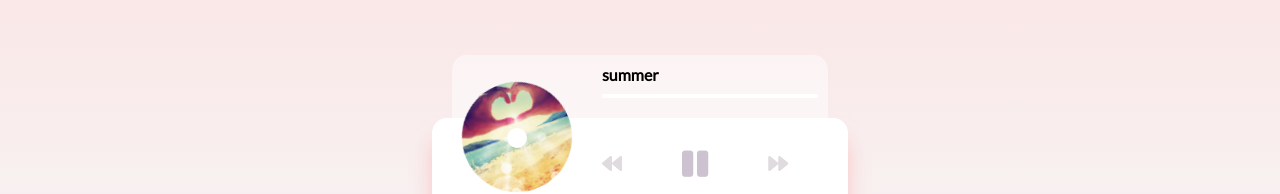
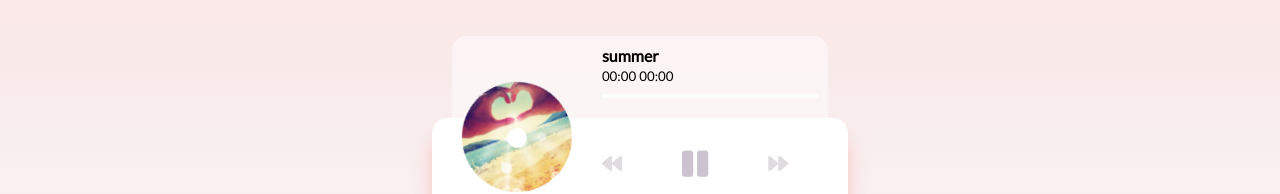
Before and after one commit to rajgupta1101/music-player-app, a plain HTML site: page index.html in a window 1280 px wide. Both pictures are taken after a click on the button 611 px from the left and 440 px from the top of the page. Shown: the part 276-470 px from the top of the page. Drawn offline with Linux system fonts and the light colour scheme.

Commit message:
set timer

```diff
--- a/index.html
+++ b/index.html
@@ -17,6 +17,11 @@
     <div class="music-container" id="music-container">
       <div class="music-info">
         <h4 id="title"></h4>
+        <!-- //correction -->
+        <div class="timer">
+          <small id="currTime"></small>
+          <small id="durTime"></small>
+        </div>
         <div class="progress-container" id="progress-container">
           <div class="progress" id="progress"></div>
         </div>
```
